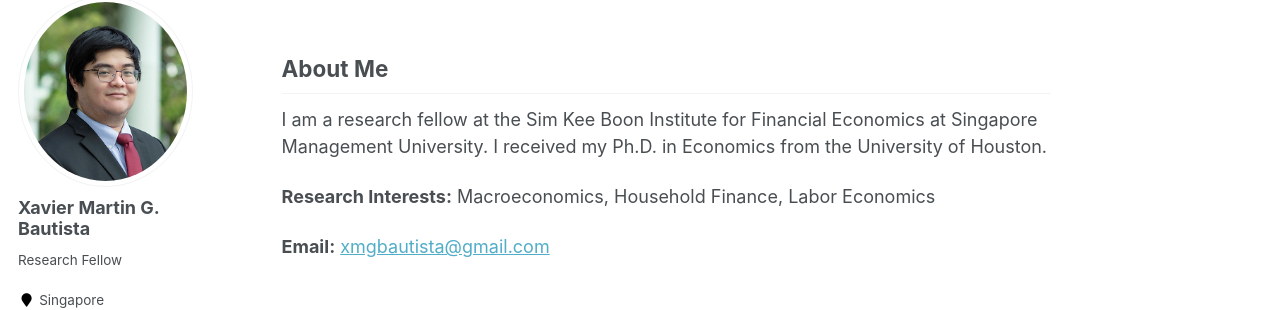
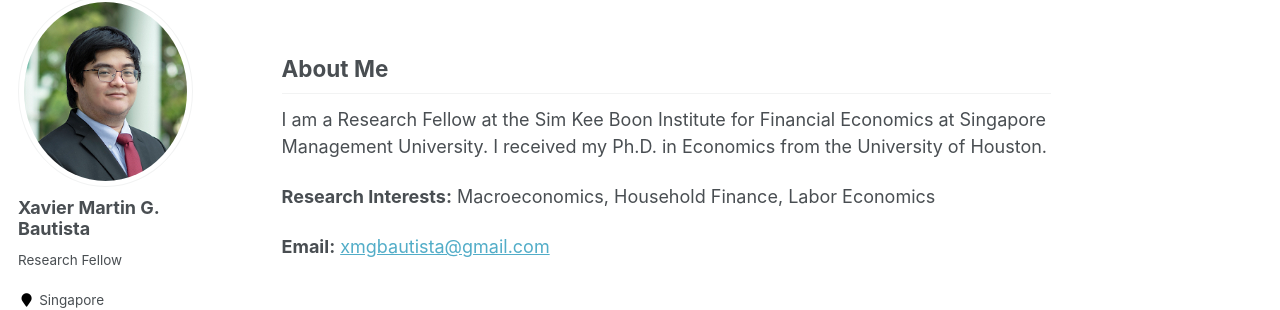
Before and after one commit to xmgbautista/xmgbautista.github.io, a Jekyll site: the page built from _pages/about.md, in a window 1280 px wide. Shown: the part 122-432 px from the top of the page. Built offline with Jekyll 4.4.1, drawn with Linux system fonts in a browser that asks for light colours.

Commit message:
Update 2023

```diff
--- a/_pages/about.md
+++ b/_pages/about.md
@@ -17,7 +17,7 @@ redirect_from:
 
 ## About Me
 
-I am a research fellow at the Sim Kee Boon Institute for Financial Economics at Singapore Management University.
+I am a Research Fellow at the Sim Kee Boon Institute for Financial Economics at Singapore Management University.
 I received my Ph.D. in Economics from the University of Houston.
 <br>
 
```
Also changed, not shown: _pages/research.md (+2 -0 lines), 1 other file.
